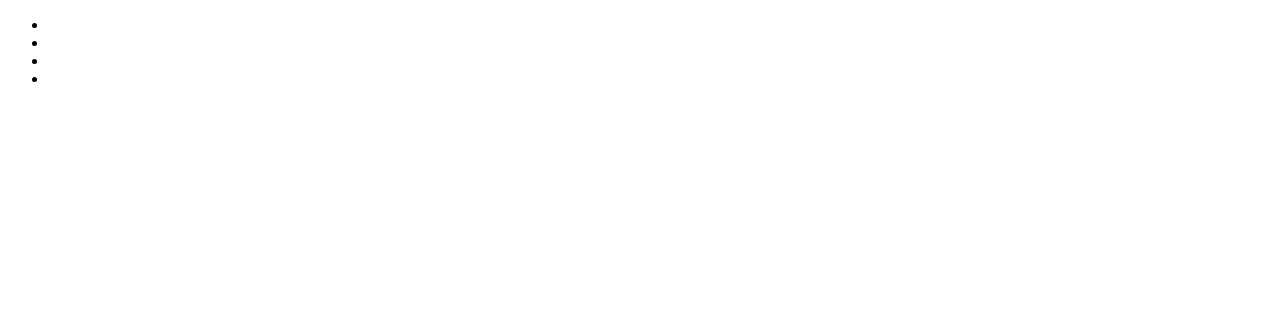
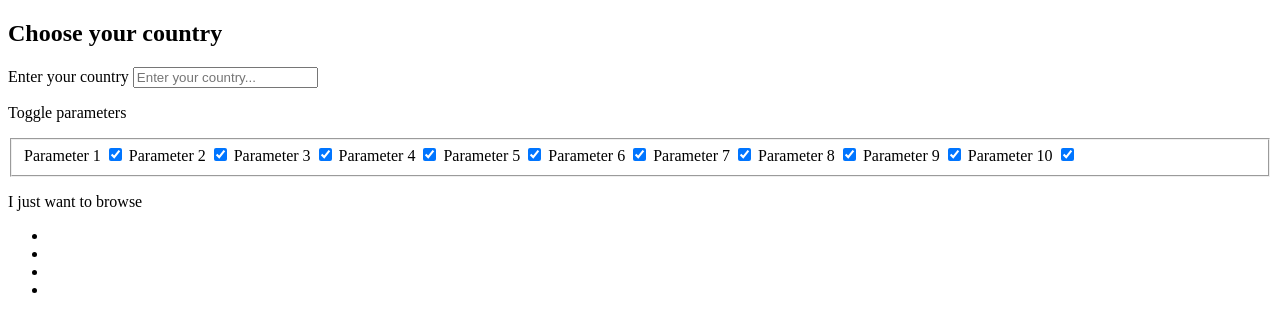
Before and after one commit to elvisplaza/c2-country-comparison, a plain HTML site: page index.html in a window 1280 px wide. Drawn offline with nearby package versions, Linux system fonts and the light colour scheme; no server answers; a web font is replaced by a local one.

Commit message:
html form input

```diff
--- a/index.html
+++ b/index.html
@@ -31,12 +31,40 @@
   <main>
     <!-- Modal popup section (homepage - choose country) -->
     <div class="modal">
+      <!-- Modal content -->
       <div class="modal__content" id="choose-country">
-
+        <h2>Choose your country</h2>
+        <form action="">
+            <label for="country-input" class="visuallyhidden">Enter your country</label>
+            <input type="text" id="country-input" placeholder="Enter your country...">
+            <p>Toggle parameters</p>
+            <fieldset>
+              <label for="p1">Parameter 1</label>
+              <input type="checkbox" id="p1" value="value1" checked>
+              <label for="p2">Parameter 2</label>
+              <input type="checkbox" id="p2" value="value2" checked>
+              <label for="p3">Parameter 3</label>
+              <input type="checkbox" id="p3" value="value3" checked>
+              <label for="p4">Parameter 4</label>
+              <input type="checkbox" id="p4" value="value4" checked>
+              <label for="p5">Parameter 5</label>
+              <input type="checkbox" id="p5" value="value5" checked>
+              <label for="p6">Parameter 6</label>
+              <input type="checkbox" id="p6" value="value6" checked>
+              <label for="p7">Parameter 7</label>
+              <input type="checkbox" id="p7" value="value7" checked>
+              <label for="p8">Parameter 8</label>
+              <input type="checkbox" id="p8" value="value8" checked>
+              <label for="p9">Parameter 9</label>
+              <input type="checkbox" id="p9" value="value9" checked>
+              <label for="p10">Parameter 10</label>
+              <input type="checkbox" id="p10" value="value10" checked>
+            </fieldset>
+        </form>
+        <p>I just want to browse</p>
       </div>
-      <div class="modal__background">
-
-      </div>
+      <!-- Modal background overlay -->
+      <div class="modal__background"></div>
     </div>
 
     <!-- Main content section -->
```
